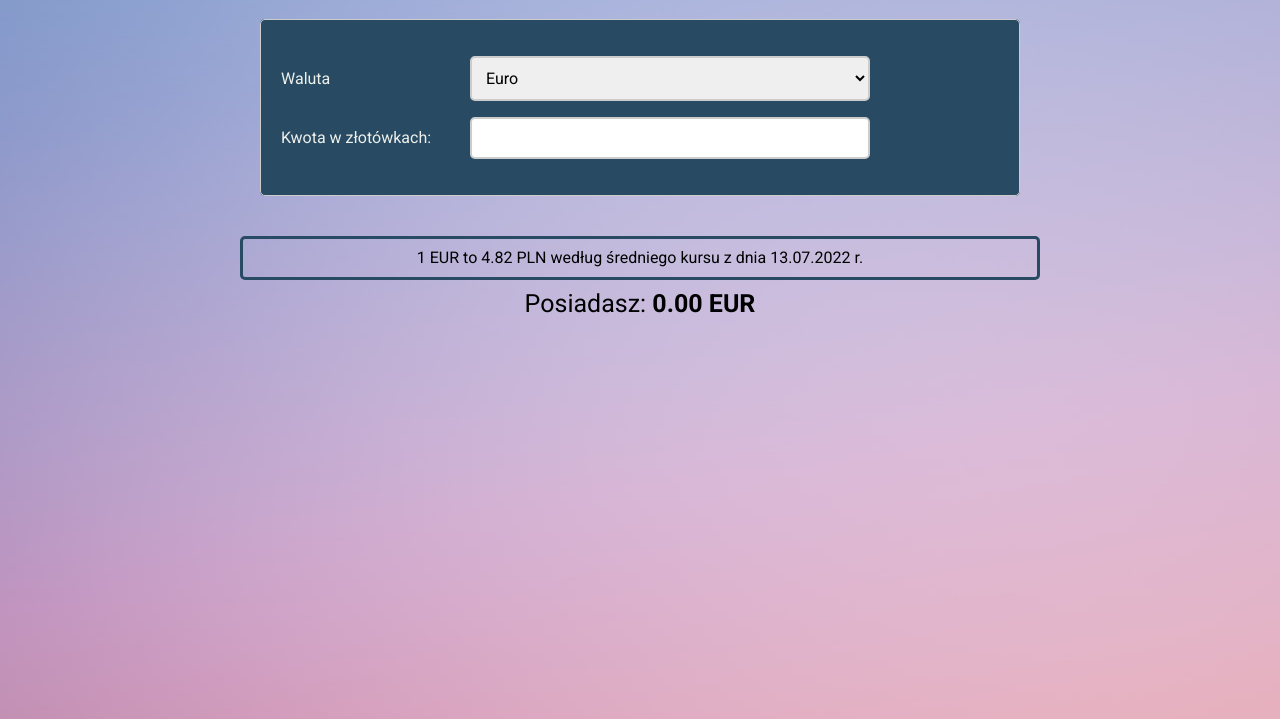
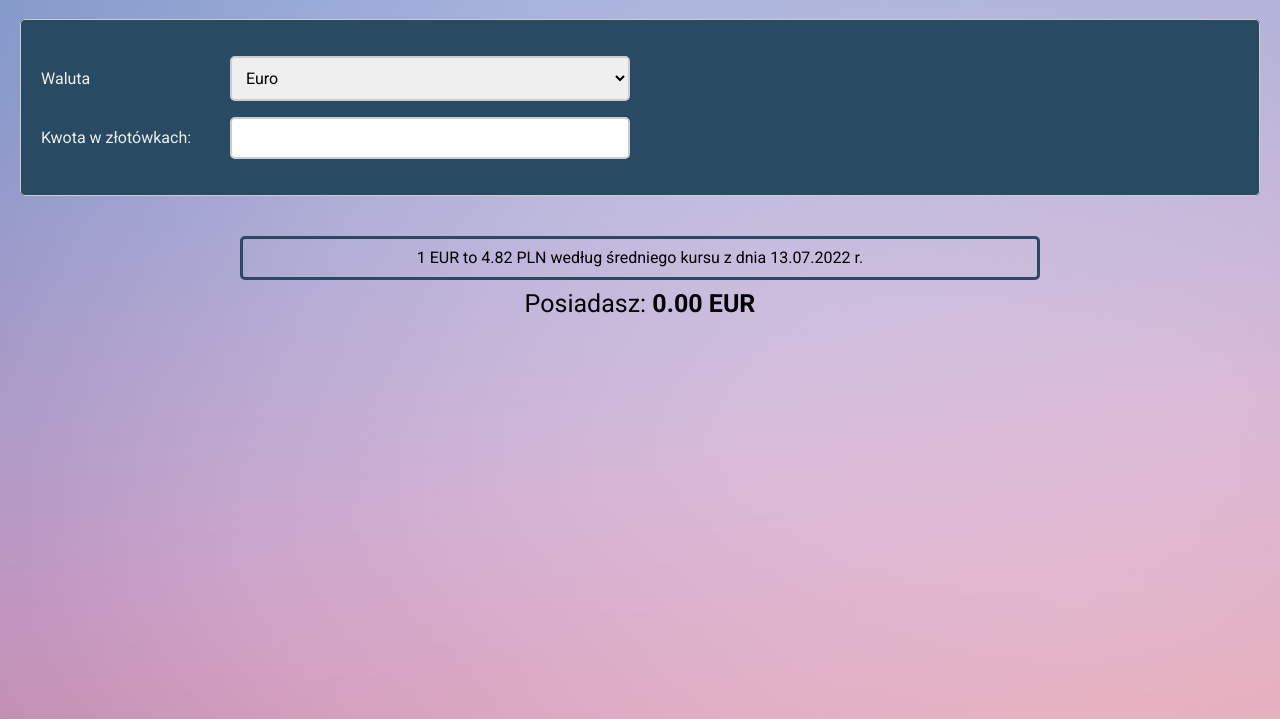
Before and after one commit to weronika-z/currency-converter, a plain HTML site: page index.html in a window 1280 px wide. Shown: the part 81-800 px from the top of the page. Drawn offline with nearby package versions, Linux system fonts and the light colour scheme.

Commit message:
flex added

```diff
--- a/css/container.css
+++ b/css/container.css
@@ -1,5 +1,5 @@
 .container {
-    max-width: 800px;
+    flex-basis: 800px;
     padding: 20px;
     margin: 0 auto;
 }
```
